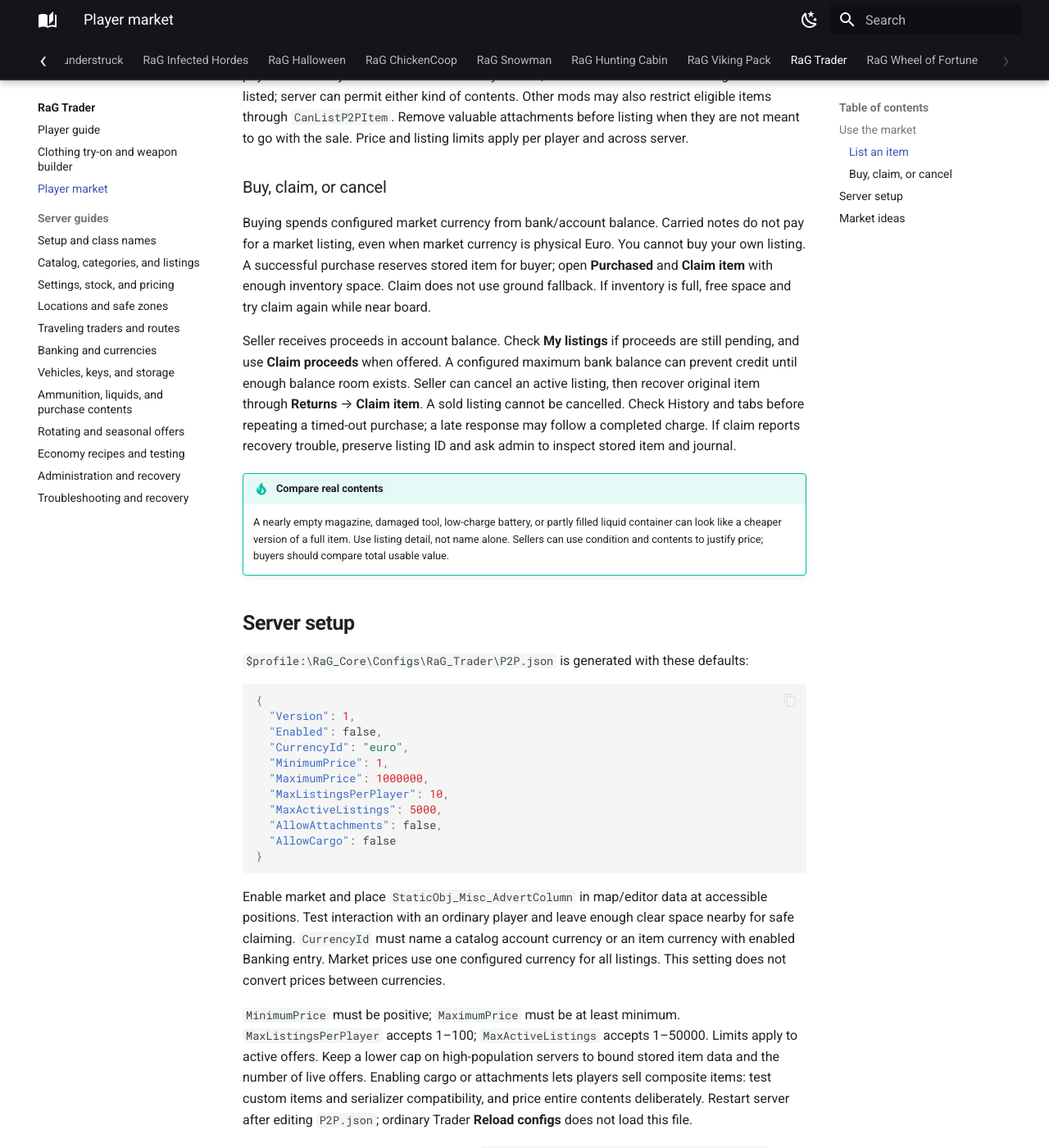
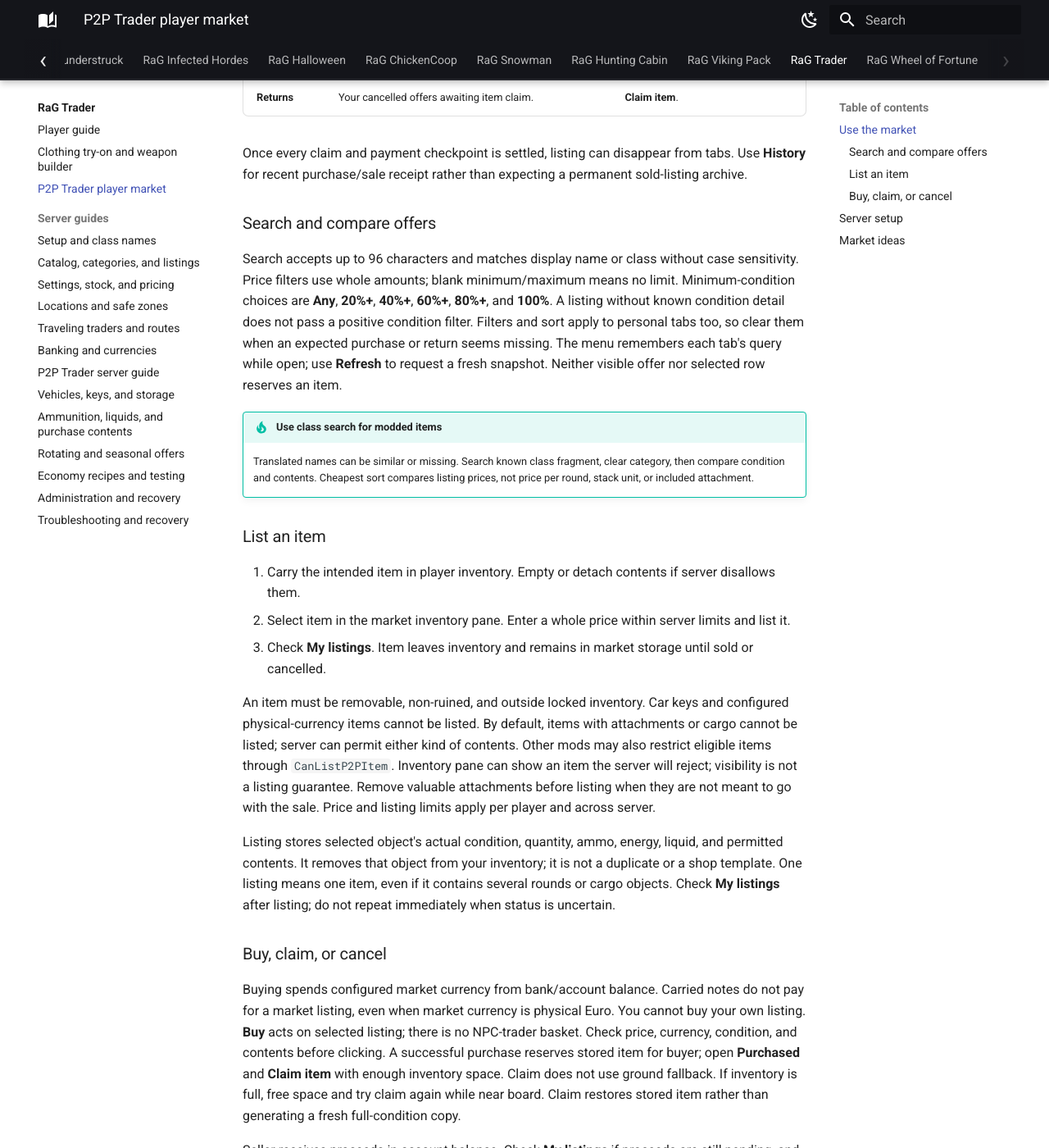
Before and after one commit to Tyson89/RaG-Mod-Wikis, an MkDocs documentation site: the page built from docs/mods/trader/player-market.md, in a window 1280 px wide and 1400 px high, scrolled down 905 px. Shown: the whole window at 82% size. Built offline with MkDocs 1.6.1 and Material for MkDocs 9.7.7, drawn with Linux system fonts in a browser that asks for light colours; some of the changed text lies outside the part shown.

Commit message:
docs: detail P2P Trader guides

````diff
--- a/docs/mods/trader/player-market.md
+++ b/docs/mods/trader/player-market.md
@@ -1,4 +1,4 @@
-# Player market
+# P2P Trader: player market
 
 Player market lets players list individual inventory items for other players to buy. It is separate from NPC traders: listings belong to players, the actual item is stored while listed, and payment moves between account balances. Servers must enable it and place a market board before players can use it.
 
@@ -6,7 +6,25 @@
 
 Approach a placed `StaticObj_Misc_AdvertColumn` and use the **Player market** action. Stay within five metres of a market board for listing, browsing, buying, cancellation, and claims; the server checks distance for each operation. A trader NPC or ATM does not substitute for the board. Any qualifying board accesses the same server-wide listings.
 
-**Browse** shows active offers. Search by item name or class, choose a catalog category, set minimum/maximum price or minimum condition, then sort by newest, cheapest, or best condition. Results use pages of up to 40 listings. A class outside catalog categories appears under **Other**. Category is a browsing aid, not an eligibility rule: players may list other valid inventory items. Inspect the displayed condition, stack quantity, rounds, energy, liquid, attachments, and cargo before buying. A listing represents one actual item; quantity inside that item is not a count of interchangeable shop units.
+**Browse** shows active offers. Search by item name or class, choose a catalog category, set minimum/maximum price or minimum condition, then sort by newest, cheapest, or best condition. Results use pages of up to 40 listings. A class outside catalog categories appears under **Other**. Category is a browsing aid, not an eligibility rule: players may list other valid inventory items. Inspect displayed condition, stack quantity, rounds, energy, liquid, attachments, and cargo before buying. A listing represents one actual item; quantity inside that item is not a count of interchangeable shop units.
+
+The four tabs serve different tasks:
+
+| Tab | What appears | Action |
+| --- | --- | --- |
+| **Browse** | Active listings from all sellers. | Select listing and **Buy**. |
+| **My listings** | Your active offers and sold offers needing proceeds action. | Cancel active offer or claim pending proceeds. |
+| **Purchased** | Your purchases awaiting item claim, including purchases still being settled. | **Claim item** when offered. |
+| **Returns** | Your cancelled offers awaiting item claim. | **Claim item**. |
+
+Once every claim and payment checkpoint is settled, listing can disappear from tabs. Use **History** for recent purchase/sale receipt rather than expecting a permanent sold-listing archive.
+
+### Search and compare offers
+
+Search accepts up to 96 characters and matches display name or class without case sensitivity. Price filters use whole amounts; blank minimum/maximum means no limit. Minimum-condition choices are **Any**, **20%+**, **40%+**, **60%+**, **80%+**, and **100%**. A listing without known condition detail does not pass a positive condition filter. Filters and sort apply to personal tabs too, so clear them when an expected purchase or return seems missing. The menu remembers each tab's query while open; use **Refresh** to request a fresh snapshot. Neither visible offer nor selected row reserves an item.
+
+!!! tip "Use class search for modded items"
+    Translated names can be similar or missing. Search known class fragment, clear category, then compare condition and contents. Cheapest sort compares listing prices, not price per round, stack unit, or included attachment.
 
 ### List an item
 
@@ -14,40 +32,25 @@
 2. Select item in the market inventory pane. Enter a whole price within server limits and list it.
 3. Check **My listings**. Item leaves inventory and remains in market storage until sold or cancelled.
 
-An item must be removable, non-ruined, and outside locked inventory. Car keys and configured physical-currency items cannot be listed. By default, items with attachments or cargo cannot be listed; server can permit either kind of contents. Other mods may also restrict eligible items through `CanListP2PItem`. Remove valuable attachments before listing when they are not meant to go with the sale. Price and listing limits apply per player and across server.
+An item must be removable, non-ruined, and outside locked inventory. Car keys and configured physical-currency items cannot be listed. By default, items with attachments or cargo cannot be listed; server can permit either kind of contents. Other mods may also restrict eligible items through `CanListP2PItem`. Inventory pane can show an item the server will reject; visibility is not a listing guarantee. Remove valuable attachments before listing when they are not meant to go with the sale. Price and listing limits apply per player and across server.
+
+Listing stores selected object's actual condition, quantity, ammo, energy, liquid, and permitted contents. It removes that object from your inventory; it is not a duplicate or a shop template. One listing means one item, even if it contains several rounds or cargo objects. Check **My listings** after listing; do not repeat immediately when status is uncertain.
 
 ### Buy, claim, or cancel
 
-Buying spends configured market currency from bank/account balance. Carried notes do not pay for a market listing, even when market currency is physical Euro. You cannot buy your own listing. A successful purchase reserves stored item for buyer; open **Purchased** and **Claim item** with enough inventory space. Claim does not use ground fallback. If inventory is full, free space and try claim again while near board.
+Buying spends configured market currency from bank/account balance. Carried notes do not pay for a market listing, even when market currency is physical Euro. You cannot buy your own listing. **Buy** acts on selected listing; there is no NPC-trader basket. Check price, currency, condition, and contents before clicking. A successful purchase reserves stored item for buyer; open **Purchased** and **Claim item** with enough inventory space. Claim does not use ground fallback. If inventory is full, free space and try claim again while near board. Claim restores stored item rather than generating a fresh full-condition copy.
 
 Seller receives proceeds in account balance. Check **My listings** if proceeds are still pending, and use **Claim proceeds** when offered. A configured maximum bank balance can prevent credit until enough balance room exists. Seller can cancel an active listing, then recover original item through **Returns** → **Claim item**. A sold listing cannot be cancelled. Check History and tabs before repeating a timed-out purchase; a late response may follow a completed charge. If claim reports recovery trouble, preserve listing ID and ask admin to inspect stored item and journal.
+
+!!! tip "Check both sides after uncertain request"
+    Purchase can complete even when menu times out. Refresh **Purchased**, check bank balance and History, then ask admin with listing ID if state remains unclear. Do not press **Buy** again on another copy of the offer to test it.
 
 !!! tip "Compare real contents"
     A nearly empty magazine, damaged tool, low-charge battery, or partly filled liquid container can look like a cheaper version of a full item. Use listing detail, not name alone. Sellers can use condition and contents to justify price; buyers should compare total usable value.
 
 ## Server setup
 
-`$profile:\RaG_Core\Configs\RaG_Trader\P2P.json` is generated with these defaults:
-
-```json
-{
-  "Version": 1,
-  "Enabled": false,
-  "CurrencyId": "euro",
-  "MinimumPrice": 1,
-  "MaximumPrice": 1000000,
-  "MaxListingsPerPlayer": 10,
-  "MaxActiveListings": 5000,
-  "AllowAttachments": false,
-  "AllowCargo": false
-}
-```
-
-Enable market and place `StaticObj_Misc_AdvertColumn` in map/editor data at accessible positions. Test interaction with an ordinary player and leave enough clear space nearby for safe claiming. `CurrencyId` must name a catalog account currency or an item currency with enabled Banking entry. Market prices use one configured currency for all listings. This setting does not convert prices between currencies.
-
-`MinimumPrice` must be positive; `MaximumPrice` must be at least minimum. `MaxListingsPerPlayer` accepts 1–100; `MaxActiveListings` accepts 1–50000. Limits apply to active offers. Keep a lower cap on high-population servers to bound stored item data and the number of live offers. Enabling cargo or attachments lets players sell composite items: test custom items and serializer compatibility, and price entire contents deliberately. Restart server after editing `P2P.json`; ordinary Trader **Reload configs** does not load this file.
-
-Listing journals and item payloads live in `$profile:\RaG_Core\Storage\RaG_Trader\P2P\` as matching `.json` and `.bin` files. Back up both with account data and player persistence. Missing stored items or invalid journals can disable market startup; keep files intact for recovery. [Administration and recovery](administration-and-recovery.md) covers broader account and journal practices.
+See [P2P Trader server guide](player-market-server.md) for `P2P.json`, board placement, currency requirements, listing limits, persistence, recovery, and test checklist.
 
 ## Market ideas
 
--- a/mkdocs.yml
+++ b/mkdocs.yml
@@ -183,7 +183,7 @@
       - Overview: mods/trader/index.md
       - Player guide: mods/trader/getting-started.md
       - Clothing try-on and weapon builder: mods/trader/shopping-tools.md
-      - Player market: mods/trader/player-market.md
+      - P2P Trader player market: mods/trader/player-market.md
       - Server guides:
           - Setup and class names: mods/trader/server-setup-and-class-names.md
           - Catalog, categories, and listings: mods/trader/catalog-and-listings.md
@@ -191,6 +191,7 @@
           - Locations and safe zones: mods/trader/locations-and-safezones.md
           - Traveling traders and routes: mods/trader/traveling-traders-and-routes.md
           - Banking and currencies: mods/trader/banking-and-currencies.md
+          - P2P Trader server guide: mods/trader/player-market-server.md
           - Vehicles, keys, and storage: mods/trader/vehicles-keys-and-storage.md
           - Ammunition, liquids, and purchase contents: mods/trader/ammo-liquids-and-purchase-contents.md
           - Rotating and seasonal offers: mods/trader/rotating-and-seasonal-offers.md
````
Also changed, not shown: docs/mods/trader/administration-and-recovery.md (+1 -1 lines), docs/mods/trader/index.md (+2 -1 lines), docs/mods/trader/player-market-server.md (added, +95 -0 lines), docs/mods/trader/server-setup-and-class-names.md (+1 -1 lines), docs/mods/trader/troubleshooting.md (+3 -0 lines).
